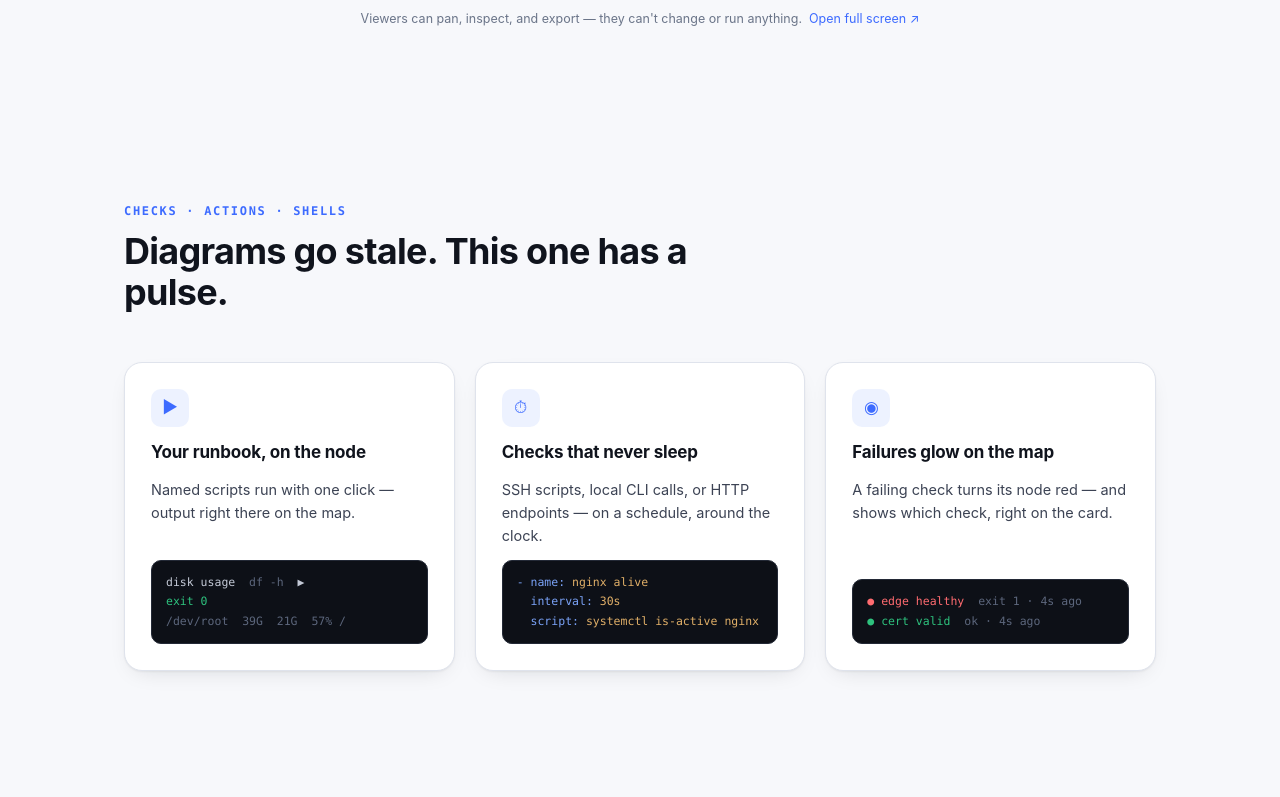
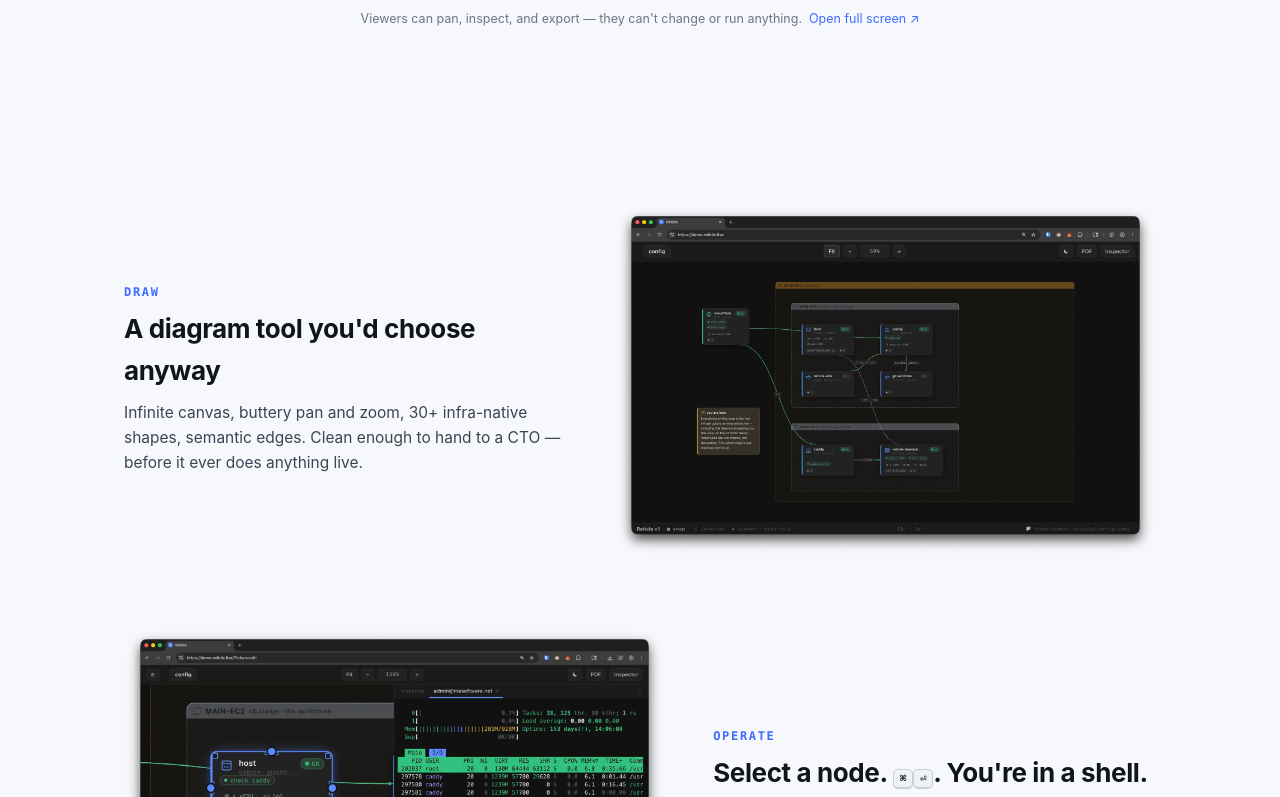
Before and after one commit to mannders00/Reticle, a website: page web/index.html in a window 1280 px wide. Shown: the part 1481-2278 px from the top of the page. Drawn offline with Linux system fonts and the light colour scheme.

Commit message:
sync: 2026-07-04 (internal 5779ee9)

```diff
--- a/web/index.html
+++ b/web/index.html
@@ -62,7 +62,6 @@
       <a class="brand" href="#"><img class="brand-mark" src="reticle.svg" alt="" width="22" height="22" />Reticle</a>
       <nav class="nav-links">
         <a href="#live">Live demo</a>
-        <a href="#alive">What it does</a>
         <a href="#product">Product</a>
         <a href="#teams">For teams</a>
         <a href="#faq">FAQ</a>
@@ -73,7 +72,6 @@
       <button class="nav-menu-btn" id="nav-menu-btn" aria-label="Menu" aria-expanded="false" aria-controls="nav-menu">☰</button>
       <nav class="nav-menu" id="nav-menu" hidden>
         <a href="#live">Live demo</a>
-        <a href="#alive">What it does</a>
         <a href="#product">Product</a>
         <a href="#teams">For teams</a>
         <a href="#faq">FAQ</a>
@@ -128,46 +126,6 @@
     </div>
   </section>
 
-  <!-- ================= the living map ================= -->
-  <section id="alive">
-    <div class="wrap">
-      <div class="section-head">
-        <span class="kicker">CHECKS · ACTIONS · SHELLS</span>
-        <h2>Diagrams go stale. This one has a pulse.</h2>
-      </div>
-      <div class="cards-3">
-        <div class="card">
-          <span class="card-icon">▶</span>
-          <h3>Your runbook, on the node</h3>
-          <p>Named scripts run with one click — output right there on the map.</p>
-          <div class="mini-mock">
-            <div>disk usage&nbsp;&nbsp;<span class="cm">df -h</span>&nbsp;&nbsp;▶</div>
-            <div><span class="ok">exit 0</span></div>
-            <div><span class="cm">/dev/root&nbsp; 39G&nbsp; 21G&nbsp; 57% /</span></div>
-          </div>
-        </div>
-        <div class="card">
-          <span class="card-icon">⏱</span>
-          <h3>Checks that never sleep</h3>
-          <p>SSH scripts, local CLI calls, or HTTP endpoints — on a schedule, around the clock.</p>
-          <div class="mini-mock">
-            <div><span class="k">- name:</span> <span class="s">nginx alive</span></div>
-            <div>&nbsp;&nbsp;<span class="k">interval:</span> <span class="s">30s</span></div>
-            <div>&nbsp;&nbsp;<span class="k">script:</span> <span class="s">systemctl is-active nginx</span></div>
-          </div>
-        </div>
-        <div class="card">
-          <span class="card-icon">◉</span>
-          <h3>Failures glow on the map</h3>
-          <p>A failing check turns its node red — and shows which check, right on the card.</p>
-          <div class="mini-mock">
-            <div><span class="err">● edge healthy</span>&nbsp;&nbsp;<span class="cm">exit 1 · 4s ago</span></div>
-            <div><span class="ok">● cert valid</span>&nbsp;&nbsp;<span class="cm">ok · 4s ago</span></div>
-          </div>
-        </div>
-      </div>
-    </div>
-  </section>
 
   <!-- ================= product flow ================= -->
   <section id="product">
```
